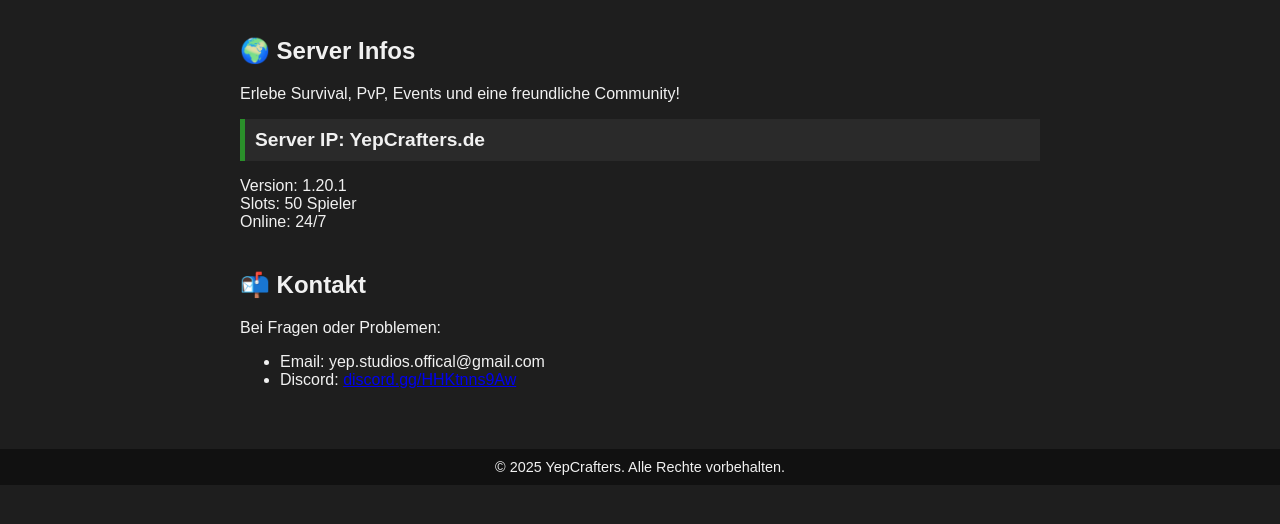
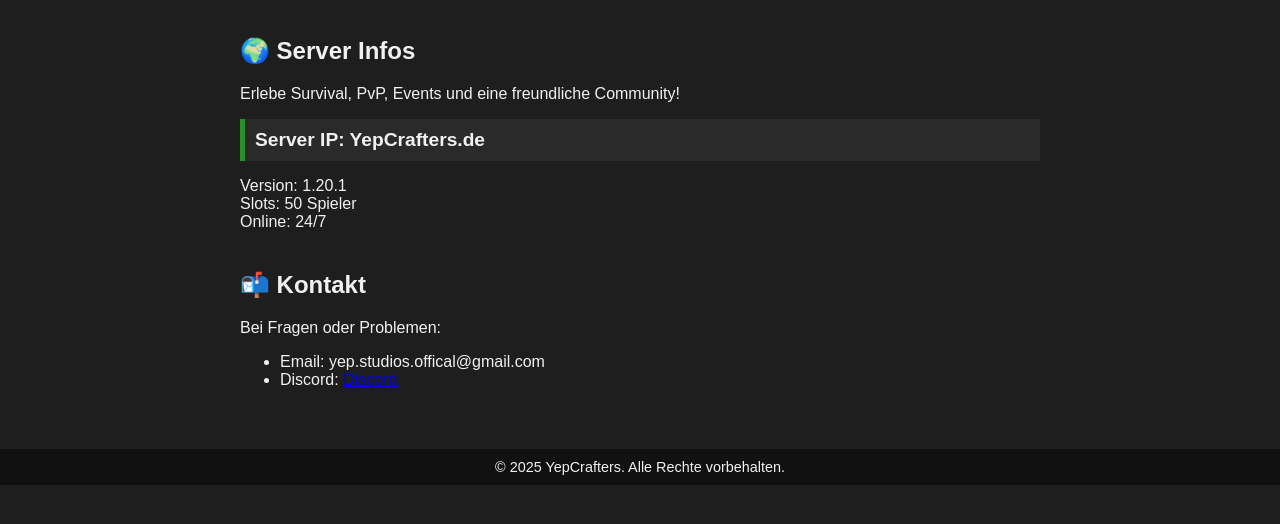
Before and after one commit to Fluesterer/vorlage-, a plain HTML site: page index.html in a window 1280 px wide. Shown: the part 134-658 px from the top of the page. Drawn offline with Linux system fonts and the light colour scheme.

Commit message:
Update index.html

```diff
--- a/index.html
+++ b/index.html
@@ -31,7 +31,7 @@
         <p>Bei Fragen oder Problemen:</p>
         <ul>
             <li>Email: yep.studios.offical@gmail.com</li>
-            <li>Discord: <a href="https://discord.gg/deinserver" target="_blank">discord.gg/HHKtnns9Aw</a></li>
+            <li>Discord: <a href="https://discord.gg/HHKtnns9Aw" target="_blank">Discord</a></li>
         </ul>
     </section>
 </main>
```
